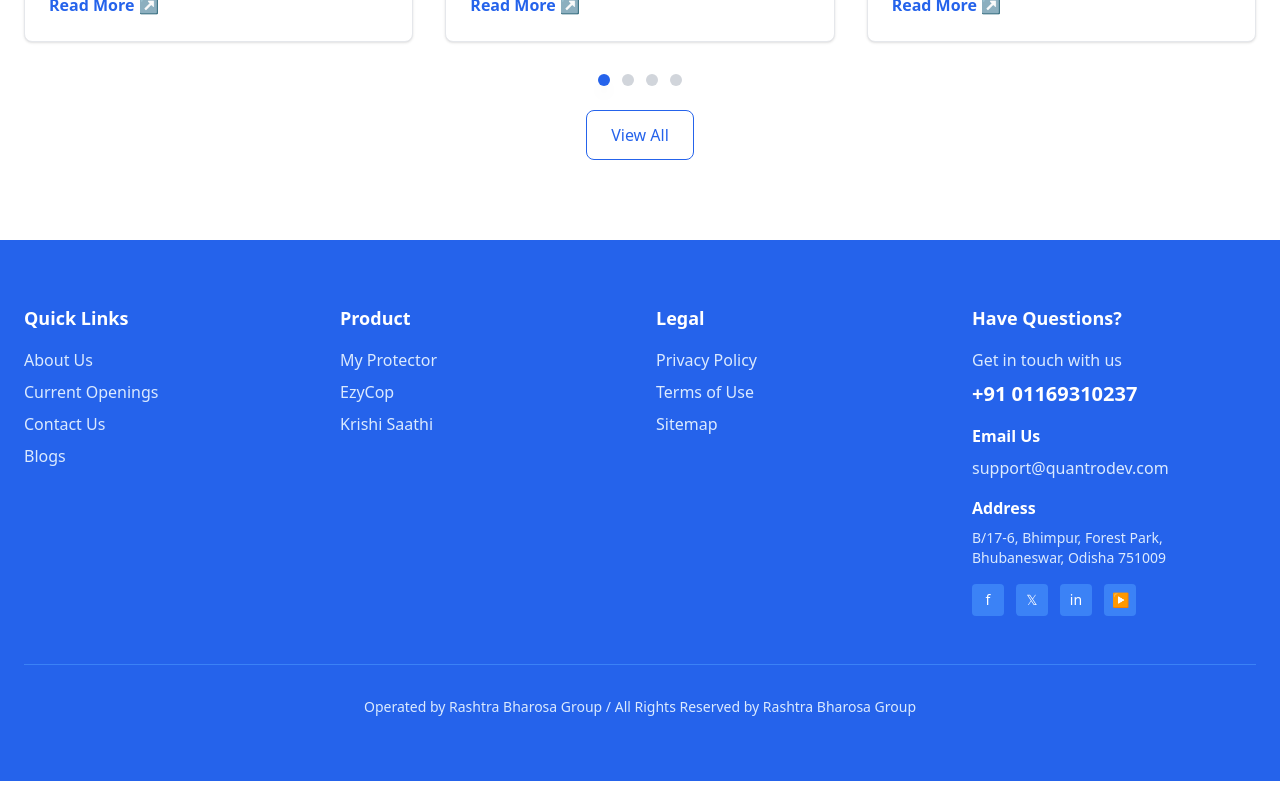
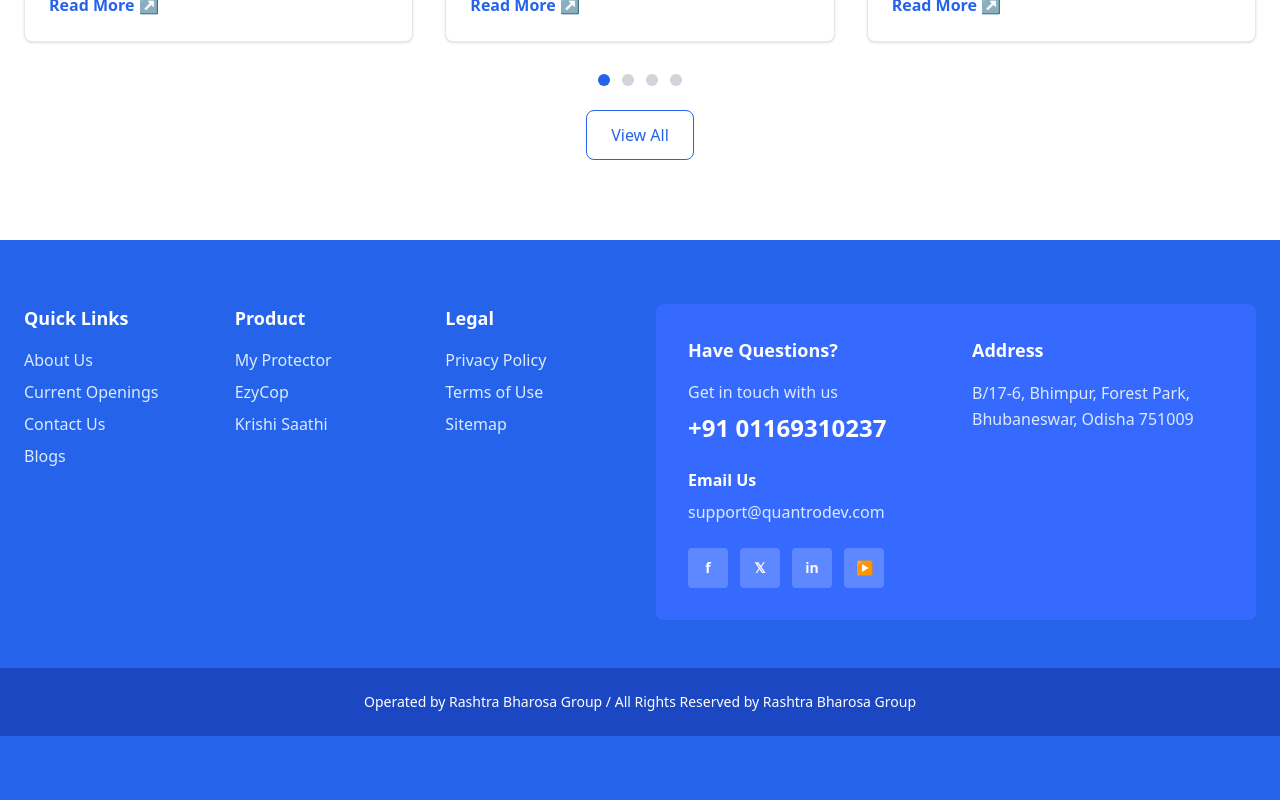
Before and after one commit to hasanabbasindia/quantrodev-web, a React (Create React App) app: page / in a window 1280 px wide. Shown: the part 3331-4131 px from the top of the page. Built offline with nearby package versions, Linux system fonts and the light colour scheme.

Commit message:
Fixed copilot after dots

```diff
--- a/src/components/Footer.jsx
+++ b/src/components/Footer.jsx
@@ -4,7 +4,9 @@ export default function Footer() {
   return (
     <footer className="bg-blue-600 text-white py-16">
       <div className="max-w-7xl mx-auto px-6">
-        <div className="grid md:grid-cols-4 gap-8">
+        <div className="grid md:grid-cols-2 gap-8">
+          {/* Left Side - Links */}
+          <div className="grid grid-cols-3 gap-8">
             {/* Quick Links */}
             <div>
               <h3 className="text-lg font-semibold mb-4">Quick Links</h3>
@@ -105,54 +107,64 @@ export default function Footer() {
                 </li>
               </ul>
             </div>
+          </div>
 
-          {/* Contact Info */}
+          {/* Right Side - Contact Info Box */}
+          <div className="bg-[#366AFF] rounded-lg p-8">
+            <div className="grid grid-cols-2 gap-8">
+              {/* Have Questions Section */}
               <div>
                 <h3 className="text-lg font-semibold mb-4">Have Questions?</h3>
                 <p className="text-blue-100 mb-2">Get in touch with us</p>
-            <p className="text-xl font-bold mb-4">+91 01169310237</p>
+                <p className="text-2xl font-bold mb-6">+91 01169310237</p>
 
                 <h4 className="font-semibold mb-2">Email Us</h4>
                 <p className="text-blue-100 mb-4">support@quantrodev.com</p>
 
-            <h4 className="font-semibold mb-2">Address</h4>
-            <p className="text-blue-100 text-sm">
+                <div className="flex space-x-3 mt-6">
+                  <a
+                    href="#"
+                    className="w-10 h-10 bg-white bg-opacity-20 rounded flex items-center justify-center hover:bg-opacity-30 transition"
+                  >
+                    <span className="text-sm font-bold">f</span>
+                  </a>
+                  <a
+                    href="#"
+                    className="w-10 h-10 bg-white bg-opacity-20 rounded flex items-center justify-center hover:bg-opacity-30 transition"
+                  >
+                    <span className="text-sm font-bold">𝕏</span>
+                  </a>
+                  <a
+                    href="#"
+                    className="w-10 h-10 bg-white bg-opacity-20 rounded flex items-center justify-center hover:bg-opacity-30 transition"
+                  >
+                    <span className="text-sm font-bold">in</span>
+                  </a>
+                  <a
+                    href="#"
+                    className="w-10 h-10 bg-white bg-opacity-20 rounded flex items-center justify-center hover:bg-opacity-30 transition"
+                  >
+                    <span className="text-sm font-bold">▶</span>
+                  </a>
+                </div>
+              </div>
+
+              {/* Address Section */}
+              <div>
+                <h3 className="text-lg font-semibold mb-4">Address</h3>
+                <p className="text-blue-100 leading-relaxed">
                   B/17-6, Bhimpur, Forest Park,
                   <br />
                   Bhubaneswar, Odisha 751009
                 </p>
-
-            <div className="flex space-x-3 mt-4">
-              <a
-                href="#"
-                className="w-8 h-8 bg-blue-500 rounded flex items-center justify-center hover:bg-blue-400 transition"
-              >
-                <span className="text-sm">f</span>
-              </a>
-              <a
-                href="#"
-                className="w-8 h-8 bg-blue-500 rounded flex items-center justify-center hover:bg-blue-400 transition"
-              >
-                <span className="text-sm">𝕏</span>
-              </a>
-              <a
-                href="#"
-                className="w-8 h-8 bg-blue-500 rounded flex items-center justify-center hover:bg-blue-400 transition"
-              >
-                <span className="text-sm">in</span>
-              </a>
-              <a
-                href="#"
-                className="w-8 h-8 bg-blue-500 rounded flex items-center justify-center hover:bg-blue-400 transition"
-              >
-                <span className="text-sm">▶</span>
-              </a>
+              </div>
             </div>
           </div>
         </div>
 
-        <div className="border-t border-blue-500 mt-12 pt-8 text-center">
-          <p className="text-blue-100 text-sm">
+        {/* Bottom Copyright Section */}
+        <div className="bg-[#1B47C2] -mx-6 px-6 mt-12 pt-6 pb-6 rounded-none">
+          <p className="text-white text-sm text-center">
             Operated by Rashtra Bharosa Group / All Rights Reserved by Rashtra
             Bharosa Group
           </p>
```
Lines whose indentation alone changed are shown as unchanged.
